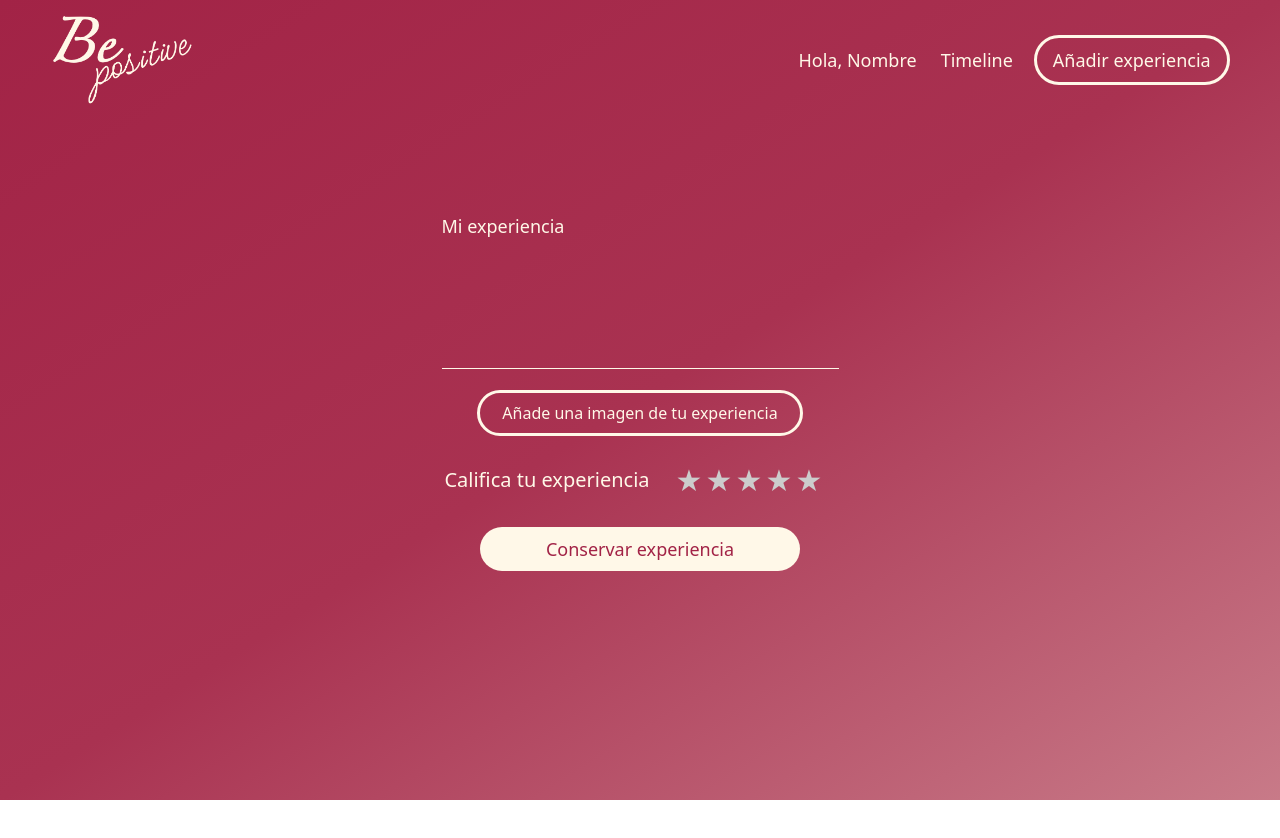
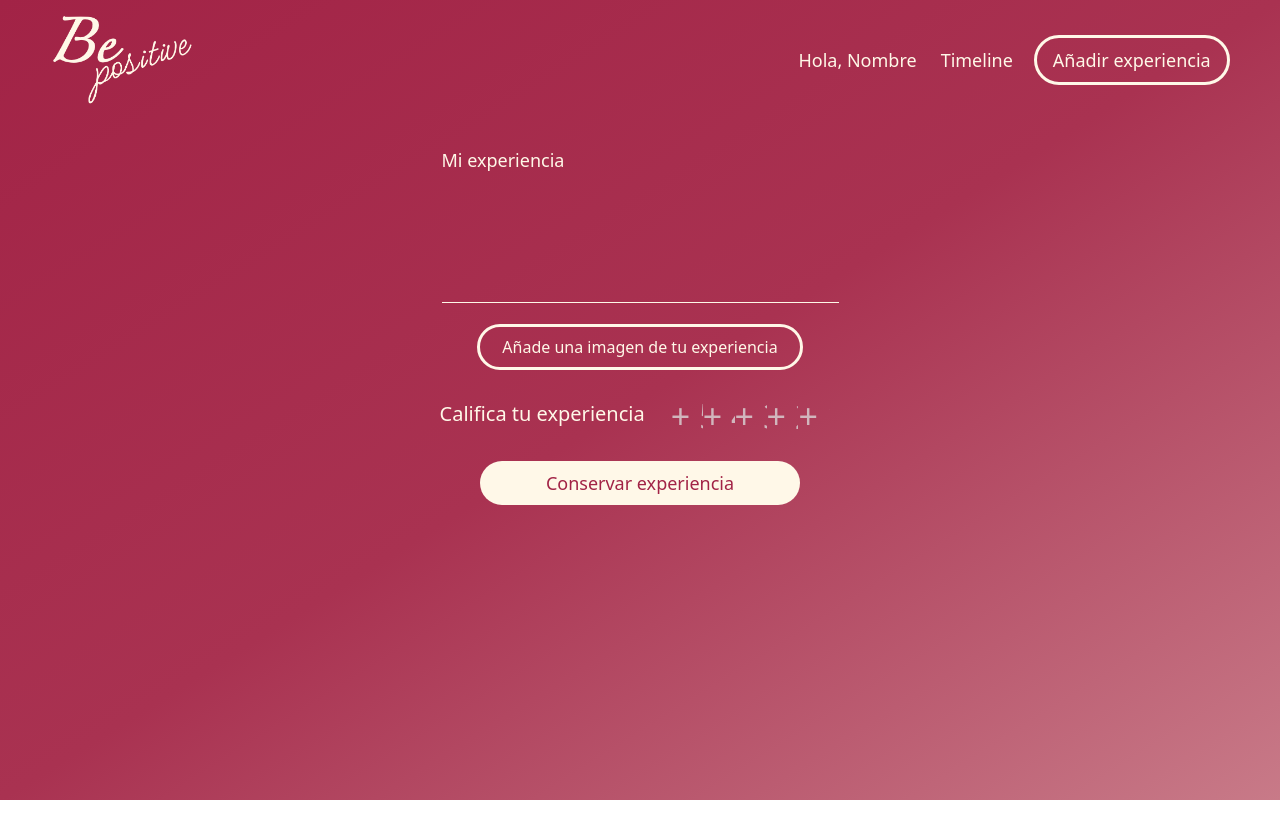
Before and after one commit to maroch0/PFC-BePositive, a Vue app: page /experience in a window 1280 px wide. Shown: the top 838 px of the page. After the commit the page ends 800 px from the top, so only its background shows below. Built offline with nearby package versions, Linux system fonts and the light colour scheme.

Commit message:
change stars to plus and fix heigth on experience view

```diff
--- a/src/components/RateExperience.vue
+++ b/src/components/RateExperience.vue
@@ -43,15 +43,15 @@ export default {
 }
 .rate:not(:checked) > label {
     float:right;
-    width:1em;
+    width:.94em;
     overflow:hidden;
     white-space:nowrap;
     cursor:pointer;
-    font-size:30px;
-    color:#ccc;
+    font-size:34px;
+    color:#d1b6bd;
 }
 .rate:not(:checked) > label:before {
-    content: '★ ';
+    content: '+ ';
 }
 .rate > input:checked ~ label {
     color: #FFF8E8;
--- a/src/views/AddExperience.vue
+++ b/src/views/AddExperience.vue
@@ -1,7 +1,7 @@
 <template>
   <Header />
   <form
-    class="w-full h-screen text-cosmicLatte flex flex-col justify-center items-center pb-56 space-y-6"
+    class="w-full h-5/6 text-cosmicLatte flex flex-col justify-center items-center pb-56 space-y-6"
   >
     <div
       class="flex flex-col space-y-4"
```
